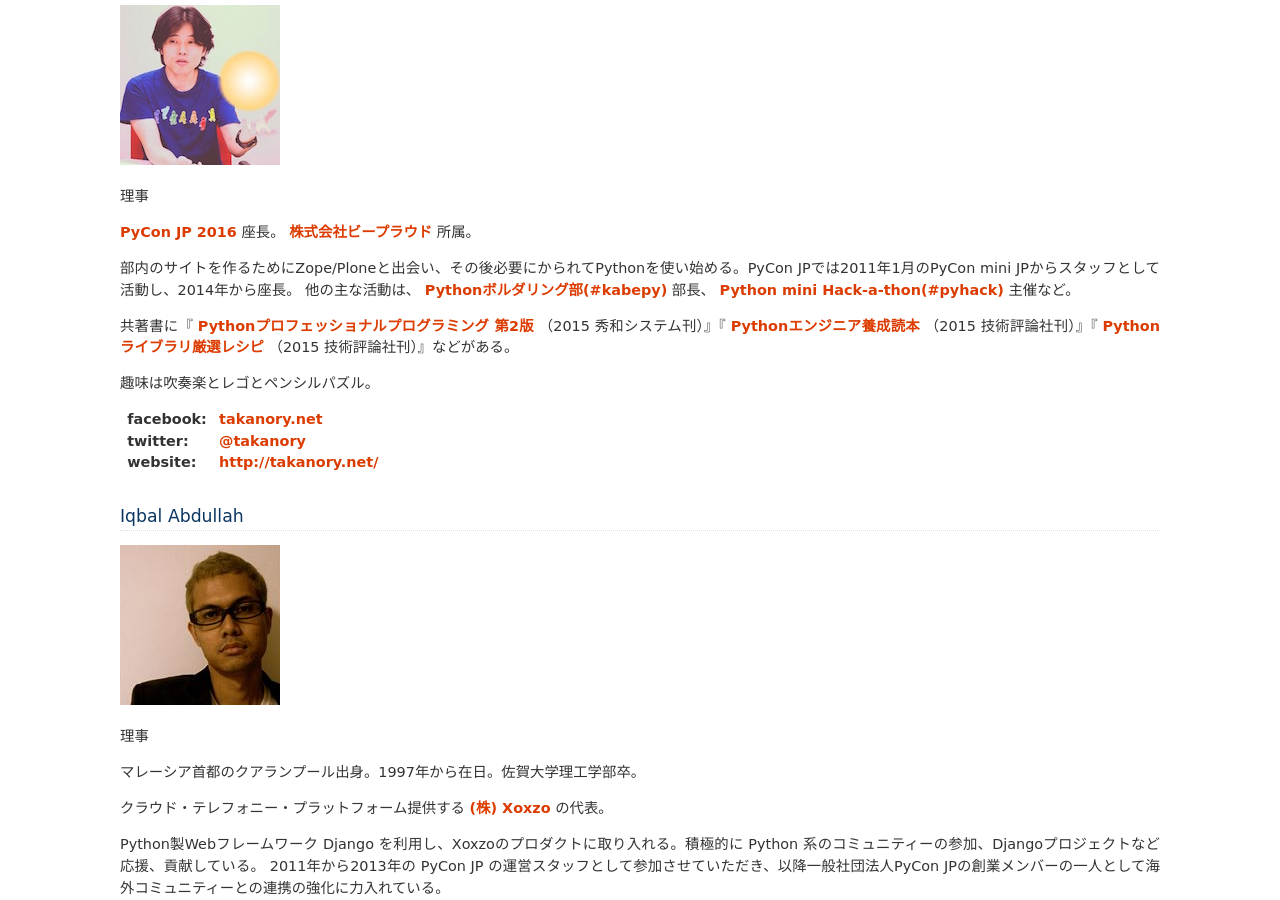
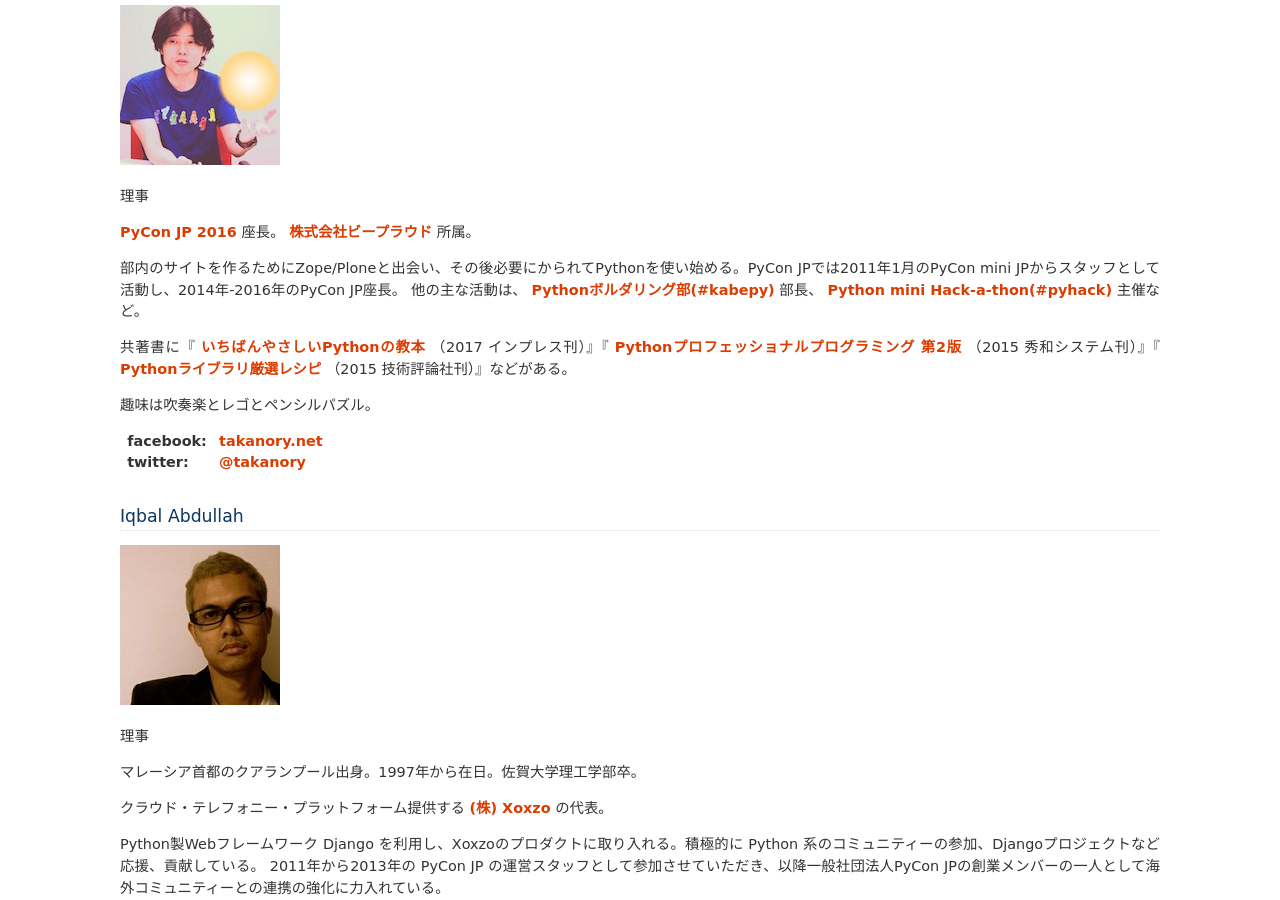
Before and after one commit to pyconjp/www.pycon.jp, a Sphinx documentation site: the page built from source/committee/board.rst, in a window 1280 px wide and 900 px high, scrolled down 1723 px. Built offline with Sphinx 7.4.7, drawn with Linux system fonts in a browser that asks for light colours.

Commit message:
Update profile of takanory

```diff
--- a/source/committee/board.rst
+++ b/source/committee/board.rst
@@ -76,16 +76,15 @@ PyCon JP では `PyCon JP 2011`_, `PyCon JP 2012`_ の副座長を務めまし
 
 `PyCon JP 2016 <https://pycon.jp/2016/>`_ 座長。 `株式会社ビープラウド <http://www.beproud.jp/>`_ 所属。
 
-部内のサイトを作るためにZope/Ploneと出会い、その後必要にかられてPythonを使い始める。PyCon JPでは2011年1月のPyCon mini JPからスタッフとして活動し、2014年から座長。
+部内のサイトを作るためにZope/Ploneと出会い、その後必要にかられてPythonを使い始める。PyCon JPでは2011年1月のPyCon mini JPからスタッフとして活動し、2014年-2016年のPyCon JP座長。
 他の主な活動は、 `Pythonボルダリング部(#kabepy) <http://kabepy.connpass.com/>`_ 部長、 `Python mini Hack-a-thon(#pyhack) <http://pyhack.connpass.com/>`_ 主催など。
 
-共著書に『 `Pythonプロフェッショナルプログラミング 第2版 <http://www.shuwasystem.co.jp/products/7980html/4315.html>`_ （2015 秀和システム刊）』『 `Pythonエンジニア養成読本 <http://gihyo.jp/book/2015/978-4-7741-7320-7>`_ （2015 技術評論社刊）』『 `Pythonライブラリ厳選レシピ <http://gihyo.jp/book/2015/978-4-7741-7707-6>`_ （2015 技術評論社刊）』などがある。
+共著書に『 `いちばんやさしいPythonの教本 <http://book.impress.co.jp/books/1116101151>`_ （2017 インプレス刊）』『 `Pythonプロフェッショナルプログラミング 第2版 <http://www.shuwasystem.co.jp/products/7980html/4315.html>`_ （2015 秀和システム刊）』『 `Pythonライブラリ厳選レシピ <http://gihyo.jp/book/2015/978-4-7741-7707-6>`_ （2015 技術評論社刊）』などがある。
 
 趣味は吹奏楽とレゴとペンシルパズル。
 
 :facebook: `takanory.net <https://www.facebook.com/takanory.net>`_
 :twitter: `@takanory <https://twitter.com/takanory>`_
-:website: http://takanory.net/
 
 Iqbal Abdullah
 ==============
```
